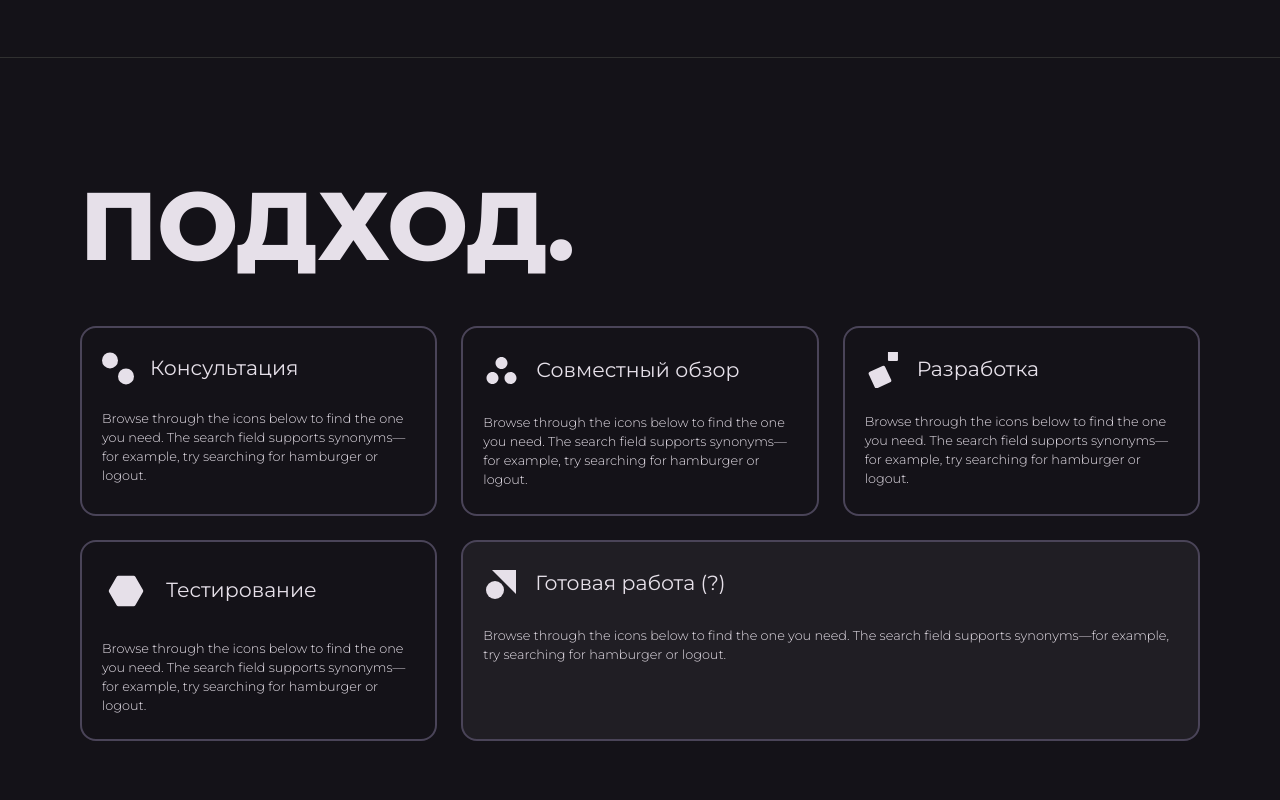
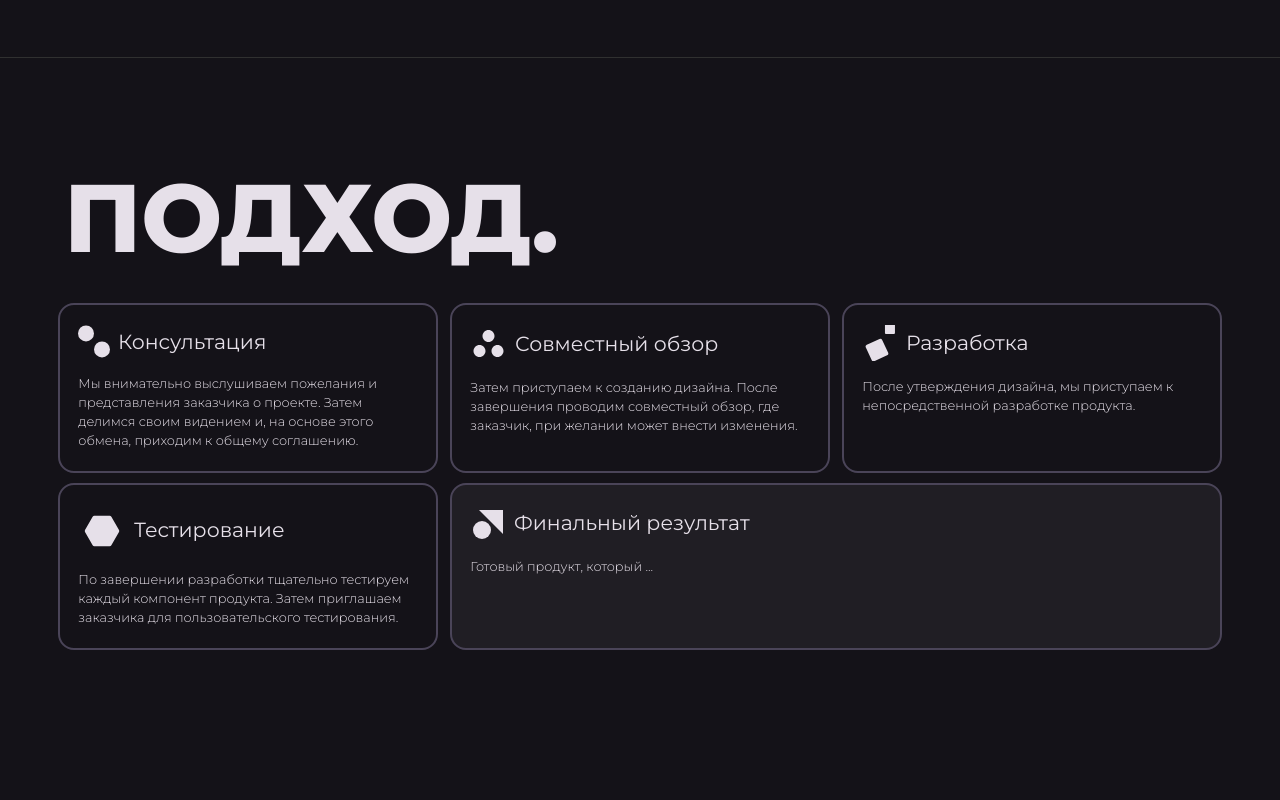
Before and after one commit to juaquinmorales2/vos, a Next.js app: page / in a window 1280 px wide. Shown: the part 2860-3660 px from the top of the page. Built offline with nearby package versions, Linux system fonts and the light colour scheme.

Commit message:
add approach text

```diff
--- a/src/components/ApproachCard/index.tsx
+++ b/src/components/ApproachCard/index.tsx
@@ -7,9 +7,9 @@ interface Props {
 const Index: FC<Props> = ({ card }) => {
   return (
     <div
-      className={`mx-3 my-3 min-w-[18vw] space-y-6 rounded-2xl border-2 border-stroke px-5 py-6 transition hover:bg-stroke/10 ${card.classes}`}
+      className={`m-[0.5vw] my-[0.4vw] min-w-[18vw] space-y-[1.2vw] rounded-2xl border-2 border-stroke px-[1.4vw] py-[1.6vw] transition hover:bg-stroke/10 ${card.classes}`}
     >
-      <div className="flex items-center space-x-4">
+      <div className="flex items-center space-x-[0.6vw]">
         {<card.icon />}
         <h6 className="text-[1.6vw]">{card.title}</h6>
       </div>
--- a/src/data/index.ts
+++ b/src/data/index.ts
@@ -6,19 +6,19 @@ export const CARDS = [
     description:
       'Lorem ipsum dolor sit amet consectetur, adipisicing elit. Ipsam alias placeat temporibus mollitia doloribus. Consequatur aperiam facilis culpa fuga quia! Labore, sequi! Optio officiis obcaecati tempora voluptates consequuntur, placeat ad.',
     services: [
-      ['Веб страницы', 'Мобильные'],
-      ['Мобильные приложения', 'Брендинг'],
+      ['Веб страниц', 'Брендинг'],
+      ['Мобильные приложения', 'Лого'],
     ],
     number: '01.',
     classes: '',
   },
   {
-    title: 'Веб разработка',
+    title: 'Фулстек разработка',
     description:
       'Lorem ipsum dolor sit amet consectetur, adipisicing elit. Ipsam alias placeat temporibus mollitia doloribus. Consequatur aperiam facilis culpa fuga quia! Labore, sequi! Optio officiis obcaecati tempora voluptates consequuntur, placeat ad.',
     services: [
-      ['Веб страницы', 'FullМобильные'],
-      ['Веб приложений', 'Разработка API'],
+      ['Онлайн магазин', 'Веб приложения'],
+      ['CMS', 'Разработка API'],
     ],
     number: '02.',
     classes: ' border-t border-gray-1/50',
@@ -27,10 +27,7 @@ export const CARDS = [
     title: 'Мобильная разработка',
     description:
       'Lorem ipsum dolor sit amet consectetur, adipisicing elit. Ipsam alias placeat temporibus mollitia doloribus. Consequatur aperiam facilis culpa fuga quia! Labore, sequi! Optio officiis obcaecati tempora voluptates consequuntur, placeat ad.',
-    services: [
-      ['Мобильные приложения', '12312'],
-      ['Веб приложен2ия', 'Бре2ндинг'],
-    ],
+    services: [['Android', 'IOS']],
     number: '03.',
     classes: 'border-t border-gray-1/50',
   },
@@ -41,35 +38,33 @@ export const APPROACH_CARDS = [
     icon: First,
     title: 'Консультация',
     description:
-      'Browse through the icons below to find the one you need. The search field supports synonyms—for example, try searching for hamburger or logout.',
+      'Мы внимательно выслушиваем пожелания и представления заказчика о проекте. Затем делимся своим видением и, на основе этого обмена, приходим к общему соглашению.',
     classes: '',
   },
   {
     icon: Second,
     title: 'Совместный обзор',
     description:
-      'Browse through the icons below to find the one you need. The search field supports synonyms—for example, try searching for hamburger or logout.',
+      'Затем приступаем к созданию дизайна. После завершения проводим совместный обзор, где заказчик, при желании может внести изменения.',
     classes: '',
   },
   {
     icon: Third,
     title: 'Разработка',
-    description:
-      'Browse through the icons below to find the one you need. The search field supports synonyms—for example, try searching for hamburger or logout.',
+    description: 'После утверждения дизайна, мы приступаем к непосредственной разработке продукта.',
     classes: '',
   },
   {
     icon: Fourth,
     title: 'Тестирование',
     description:
-      'Browse through the icons below to find the one you need. The search field supports synonyms—for example, try searching for hamburger or logout.',
+      'По завершении разработки тщательно тестируем каждый компонент продукта. Затем приглашаем заказчика для пользовательского тестирования.',
     classes: '',
   },
   {
     icon: Fifth,
-    title: 'Готовая работа (?)',
-    description:
-      'Browse through the icons below to find the one you need. The search field supports synonyms—for example, try searching for hamburger or logout.',
+    title: 'Финальный результат',
+    description: 'Готовый продукт, который ...',
     classes: 'col-span-2 bg-[#fff]/5 hover:bg-[#fff]/5',
   },
 ];
--- a/src/widgets/Approach/index.tsx
+++ b/src/widgets/Approach/index.tsx
@@ -12,8 +12,8 @@ const Index: FC<Props> = () => {
   return (
     <section id="approach" className="border-t border-gray-1 bg-bg-1 py-20 pb-40">
       <SectionOpacity>
-        <SectionTitle title="ПОДХОД." classes="px-20 pt-10 top-0 bg-bg-1 z-20" />
-        <div className="px-20 pt-10">
+        <SectionTitle title="ПОДХОД." classes="px-[5vw] pt-[2.5vw] top-0 bg-bg-1 z-20" />
+        <div className="px-[5vw] pt-[2.5vw]">
           <div className="mx-[-12px] grid grid-cols-3">
             {APPROACH_CARDS.map((card) => (
               <ApproachCard key={card.title} card={card} />
--- a/src/widgets/Hero/index.tsx
+++ b/src/widgets/Hero/index.tsx
@@ -41,8 +41,7 @@ const Hero = () => {
           СОЗДАЕМ УНИКАЛЬНОСТЬ
         </motion.h1>
         <motion.h2 ref={heading2} className="z-20 text-[1.7vw] font-medium text-text-1/75" style={{ opacity }}>
-          {/* Креативное агенство из Туркменистана */}
-          Lorem ipsum dolor sit amet. Lorem ipsum dolor sit amet.
+          Креативное агенство из Туркменистана
         </motion.h2>
         <div ref={ref1} className={`absolute left-0 top-0 z-10 h-full w-full`}>
           <Image src={main_1} fill={true} alt="" objectFit="cover" />
```
Also changed, not shown: 1 other file (tests, documents, lock files or other folders).
